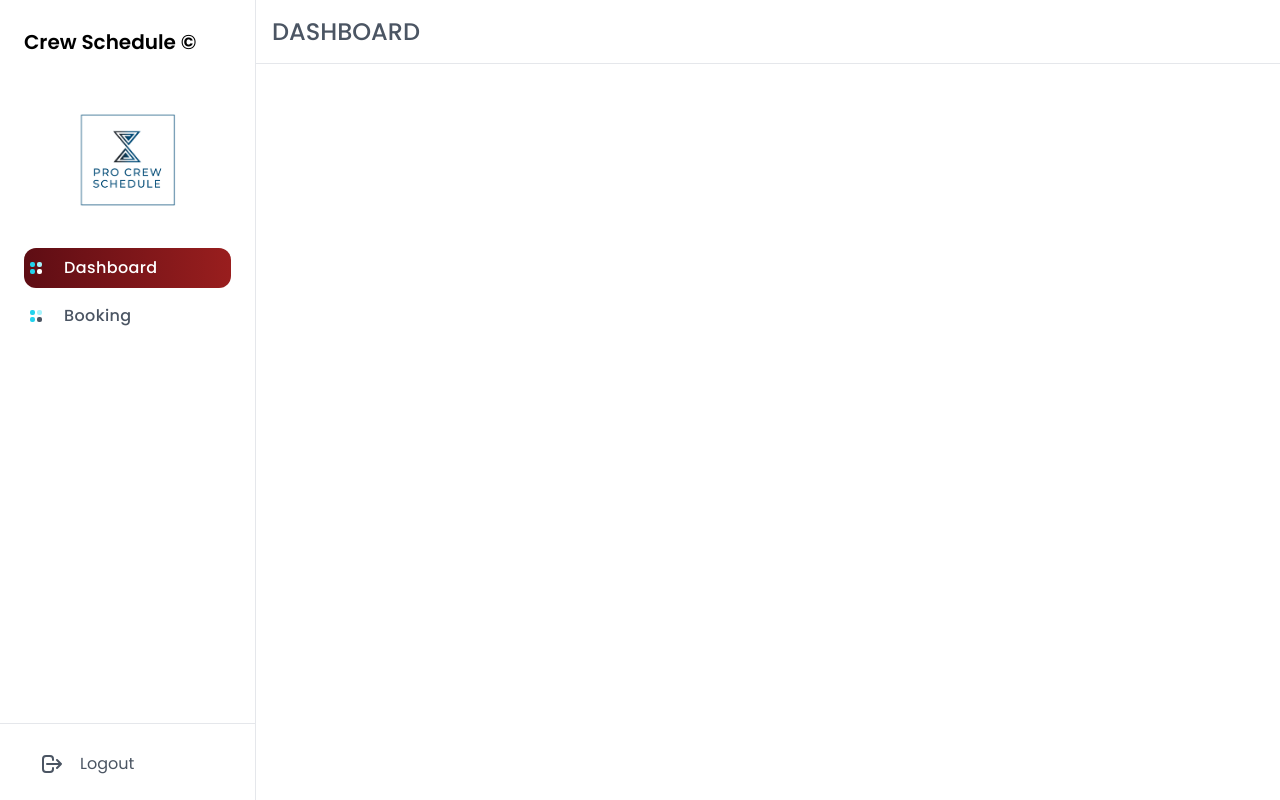
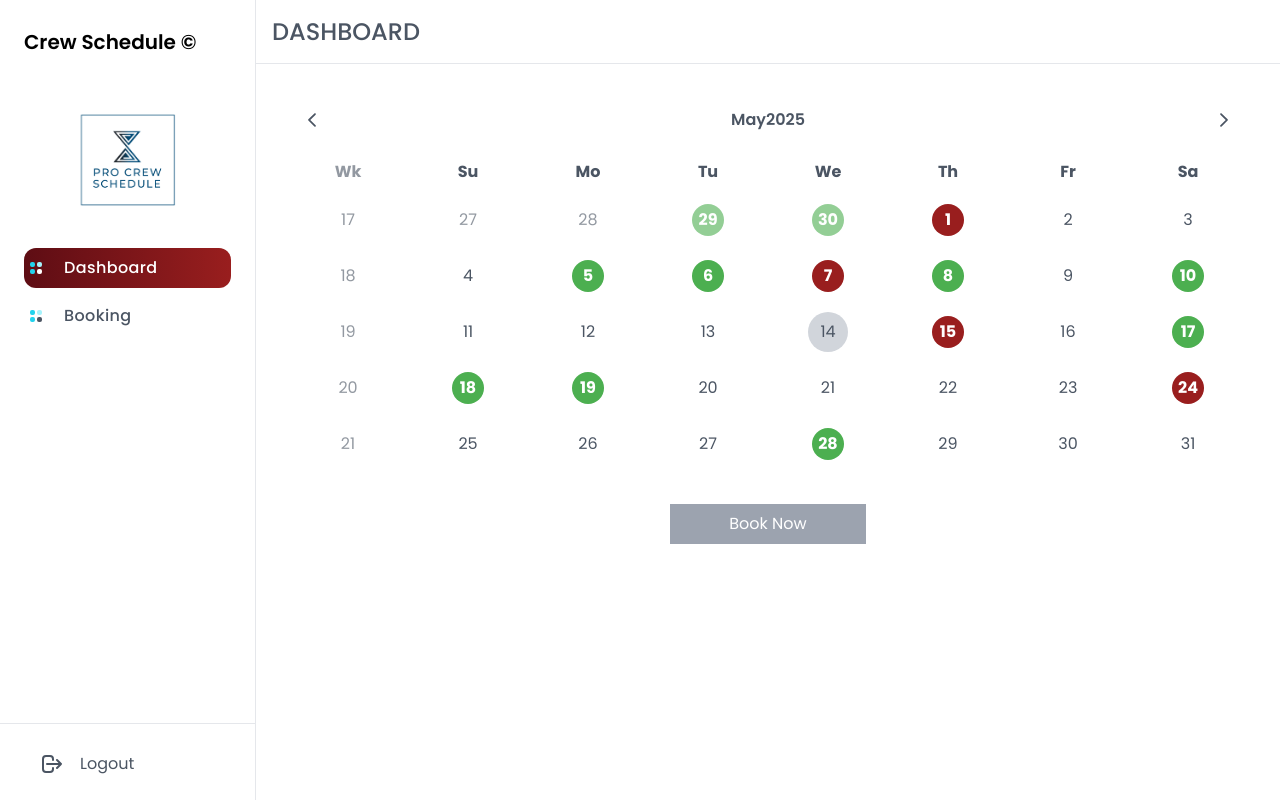
Before and after one commit to AdarshCHMMMUT/banquetfront, a React (Vite) app: page / in a window 1280 px wide. Both pictures are taken after typing "name@example.com", "Sample123" into the empty fields and a click on the button "Login". Built offline with nearby package versions, Linux system fonts and the light colour scheme.

Commit message:
Fix routing issue

```diff
--- a/src/App.jsx
+++ b/src/App.jsx
@@ -118,7 +118,7 @@ const App = () => {
                 <li
                   onClick={() => {
                     setActiveLink("dashboard");
-                    navigate("/laganCalendar");
+                    navigate("/");
                     setMl();
                   }}
                 >
@@ -247,7 +247,7 @@ const App = () => {
               <Routes>
                 <Route path="/" element={<Home />} />
                  <Route path="/booking" element={<Booking />} />
-                 <Route path="/laganCalendar" element={<LaganCalendar />} />
+
               </Routes>
             </div>
           </div>
--- a/src/pages/Home.jsx
+++ b/src/pages/Home.jsx
@@ -1,8 +1,9 @@
 import React from "react";
+import LaganCalendar from "./Banquet/LaganCalender";
 
 const Home = () => {
   return (<>
-
+<LaganCalendar/>
   </>);
 };
 
```
